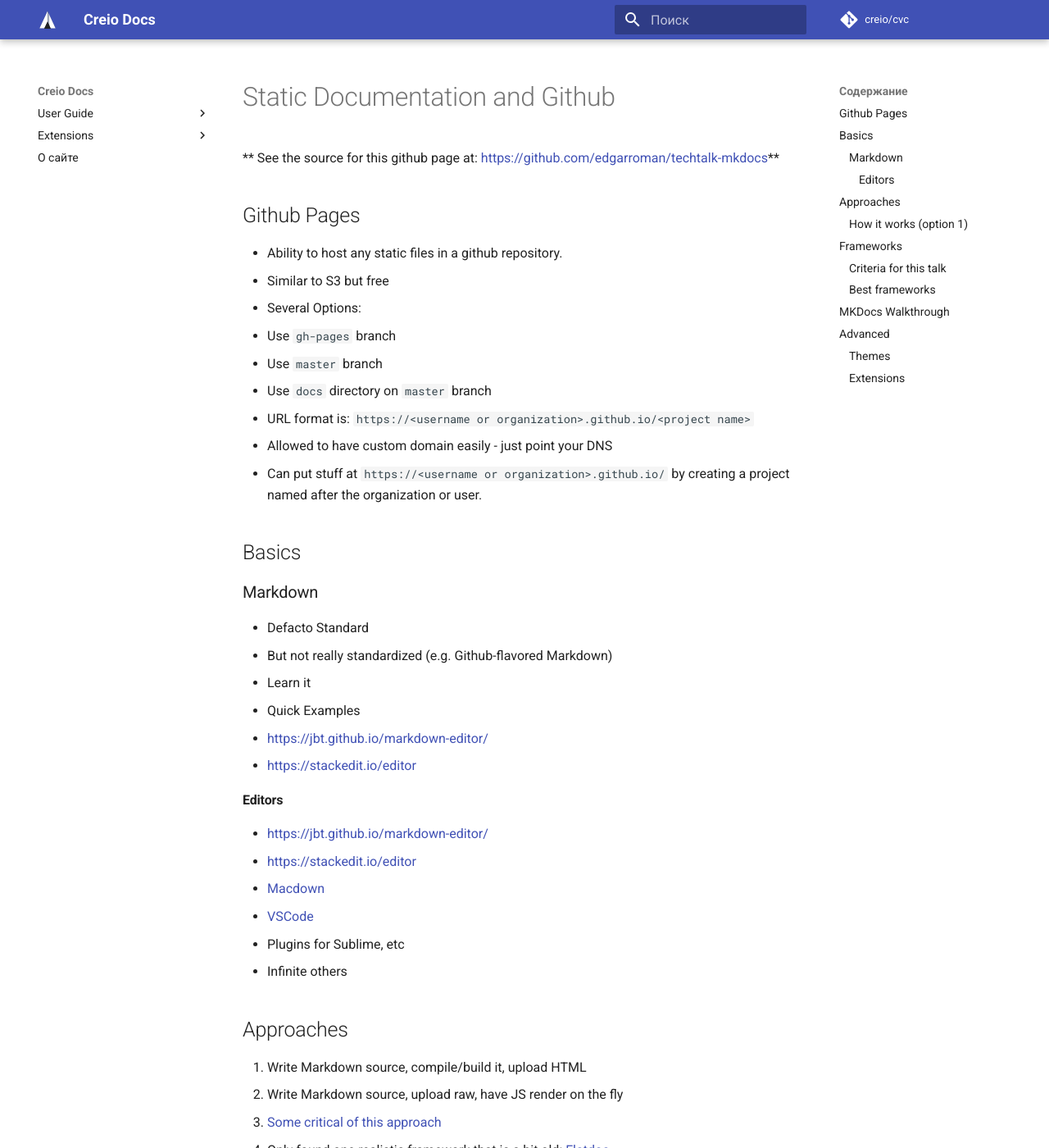
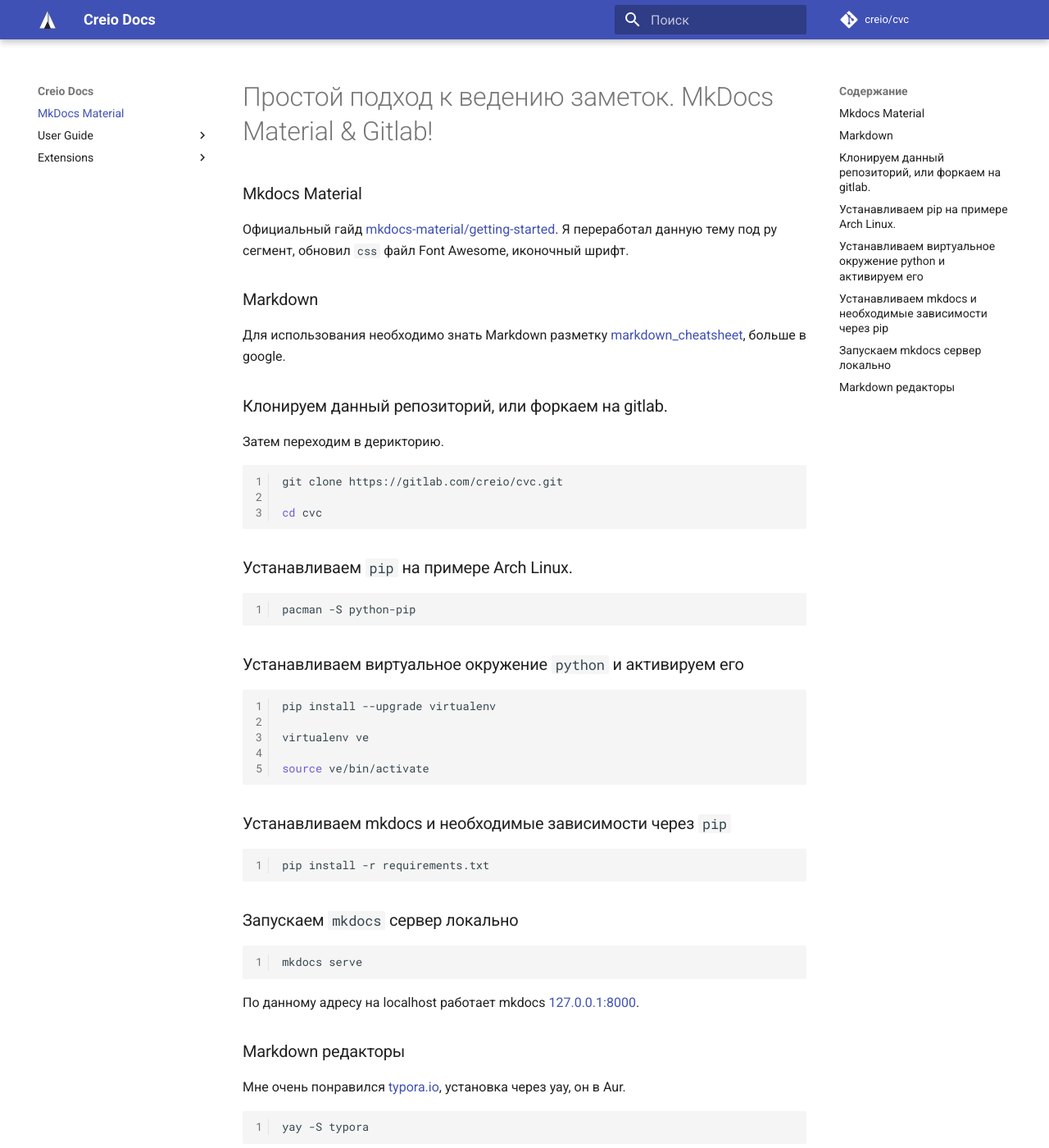
Before and after one commit to Esskander/wiki, an MkDocs documentation site: the page built from docs/index.md, in a window 1280 px wide and 1400 px high. Shown: the whole window at 82% size. Built offline with MkDocs 1.6.1 and Material for MkDocs 9.7.7, drawn with Linux system fonts in a browser that asks for light colours; comment, search, counter and statistics services are not loaded; some of the changed text lies outside the part shown.

Commit message:
2019.04.23 Update

````diff
--- /dev/null
+++ b/docs/assets/css/main.css
@@ -0,0 +1,24 @@
+/*video post */
+.embed-responsive {
+	position: relative;
+	display: block;
+	height: 0;
+	padding: 0;
+	overflow: hidden;
+	margin: 1.75em 0;
+}
+.embed-responsive .embed-responsive-item, .embed-responsive iframe, .embed-responsive embed, .embed-responsive object {
+	position: absolute;
+	top: 0;
+	bottom: 0;
+	left: 0;
+	width: 100%;
+	height: 100%;
+	border: 0;
+}
+.embed-responsive.embed-responsive-16by9 {
+	padding-bottom: 56.25%;
+}
+.embed-responsive.embed-responsive-4by3 {
+	padding-bottom: 75%;
+}
--- a/docs/index.md
+++ b/docs/index.md
@@ -1,153 +1,64 @@
-# Static Documentation and Github
+# Простой подход к ведению заметок. MkDocs Material & Gitlab!
 
-** See the source for this github page at: [https://github.com/edgarroman/techtalk-mkdocs](https://github.com/edgarroman/techtalk-mkdocs)**
+### Mkdocs Material
 
-## Github Pages
+<!-- <div class="embed-responsive embed-responsive-16by9">
+  <iframe src="https://www.youtube.com/embed/ljRDkQVOlqU" frameborder="0" allow="accelerometer; autoplay; encrypted-media; gyroscope; picture-in-picture" allowfullscreen></iframe>
+</div> -->
 
- * Ability to host any static files in a github repository.
- * Similar to S3 but free
- * Several Options:
-   * Use `gh-pages` branch
-   * Use `master` branch
-   * Use `docs` directory on `master` branch
-* URL format is:
-  ```
-  https://<username or organization>.github.io/<project name>
-  ```
-* Allowed to have custom domain easily - just point your DNS
-* Can put stuff at
-  ```
-  https://<username or organization>.github.io/
-  ```
-  by creating a project named after the organization or user.
-
-## Basics
+Официальный гайд [mkdocs-material/getting-started](https://squidfunk.github.io/mkdocs-material/getting-started/). Я переработал данную тему под ру сегмент, обновил `css` файл Font Awesome, иконочный шрифт.
 
 ### Markdown
- * Defacto Standard
- * But not really standardized (e.g. Github-flavored Markdown)
- * Learn it
- * Quick Examples
-   * [https://jbt.github.io/markdown-editor/](https://jbt.github.io/markdown-editor/)
-   * [https://stackedit.io/editor](https://stackedit.io/editor)
 
-#### Editors
- * [https://jbt.github.io/markdown-editor/](https://jbt.github.io/markdown-editor/)
- * [https://stackedit.io/editor](https://stackedit.io/editor)
- * [Macdown](https://macdown.uranusjr.com/)
- * [VSCode](https://code.visualstudio.com/)
- * Plugins for Sublime, etc
- * Infinite others
+Для использования необходимо знать Markdown разметку [markdown_cheatsheet](https://paulradzkov.com/2014/markdown_cheatsheet/), больше в google.
 
-## Approaches
+### Клонируем данный репозиторий, или форкаем на gitlab.
 
- 1. Write Markdown source, compile/build it, upload HTML
- 2. Write Markdown source, upload raw, have JS render on the fly
-   1. [Some critical of this approach](http://stackoverflow.com/questions/22793883/parse-markdown-on-the-fly)
-   2. Only found one realistic framework that is a bit old: [Flatdoc](http://ricostacruz.com/flatdoc/#flatdoc)
-     * [https://edgarroman.github.io/doctest-flatdoc/](https://edgarroman.github.io/doctest-flatdoc/)
+Затем переходим в дерикторию.
 
-Will be focusing on **option 1 above**
+```sh
+git clone https://gitlab.com/creio/cvc.git
 
-### How it works (option 1)
-
-One-time setup of github pages (Easiest to create the `gh-pages` branch.  Autodetected by github).  Then:
-
- 1. Write source material in markdown
- 2. Check source material into the `master` branch
- 3. Run a build on the source material to render material
- 4. Check in rendered material into the `gh-pages` branch
- 5. Rinse, Repeat
-
-If you're really cool, then you will have a CI system do your build for you.  But if you're cheap (like me), just do it manually (Lazy!  SAD!)
-
-## Frameworks
-
-**Tons** Pretty good list: [https://www.staticgen.com/](https://www.staticgen.com/)
-
-Pretty much any language you want: Python, .NET, Go, PHP - even non languages like Javascript!
-
- * Some are better for blogs: Have fancy tag clouds and 'most recent' widgets
- * Some are just straight up pages: More general documentation
- * Some are focused on API: But swagger would probably be a better choice
-
-### Criteria for this talk
-
- 1. General Static Page (non-blog)
- 2. Minimal install overhead (e.g. only Python)
- 5. Good Documentation
- 3. Reasonably good looking output
- 4. Simple
-
-### Best frameworks
-
- 1. [mkdocs](http://www.mkdocs.org/)
-
-Others:
-
- * [Cactus](https://github.com/eudicots/Cactus) - Bad docs
- * [Sphinx](http://www.sphinx-doc.org/en/stable/index.html) - Complicated
- * [Gitbook](https://www.gitbook.com/) - Corporate pig dogs
- * [Jekyll](https://jekyllrb.com/) - Don't know how to use ruby
- * [Hyde](http://hyde.github.io) - Terrible documentation
-
-## MKDocs Walkthrough
-
-1. Create Repo
-2. Install mkdocs
-	```
-	virtualenv ve
-	source ve/bin/activate
-	pip install mkdocs
-	```
-3. Init the mkdocs project
-	```
-	mkdocs new .
-	```
-4. Customize mkdocs.yml
-```yaml
-site_name: Mkdocs overview
-pages:
-  - Home: 'README.md'
-```
-5. Add / Edit pages
-6. Run local server
-   ```
-   mkdocs serve
-   ```
-7. Edit and revise
-8. Commit and push source to github
-9. Deploy to gh-pages
-   ```
-   mkdocs gh-deploy
-   ```
-10. Profit
-
-
-## Advanced
-
-### Themes
-
-```yaml
-site_name: Mkdocs overview
-pages:
-  - Home: 'README.md'
-theme: readthedocs
+cd cvc
 ```
 
-### Extensions
+### Устанавливаем `pip` на примере Arch Linux.
 
-* Any pyMdown extensions
-  ```
-  pip install pymdown-extensions
-  ```
+```sh
+pacman -S python-pip
 
-* [http://facelessuser.github.io/pymdown-extensions/](http://facelessuser.github.io/pymdown-extensions/)
+```
 
-```yaml
-site_name: Mkdocs overview
-pages:
-  - Home: 'README.md'
-markdown_extensions:
-  - pymdownx.superfences
+### Устанавливаем виртуальное окружение `python` и активируем его
+
+```sh
+pip install --upgrade virtualenv
+
+virtualenv ve
+
+source ve/bin/activate
 ```
+
+### Устанавливаем mkdocs и необходимые зависимости через `pip`
+
+```sh
+pip install -r requirements.txt
+```
+
+### Запускаем `mkdocs` сервер локально
+
+```sh
+mkdocs serve
+```
+
+По данному адресу на localhost работает mkdocs [127.0.0.1:8000](http://127.0.0.1:8000).
+
+### Markdown редакторы
+
+Мне очень понравился [typora.io](https://typora.io/), установка через yay, он в Aur.
+
+```sh
+yay -S typora
+```
+
+Онлай редактор [stackedit.io](https://stackedit.io/app).
--- a/mkdocs.yml
+++ b/mkdocs.yml
@@ -9,6 +9,7 @@ site_author: Alex Creio
 copyright: Copyright &copy; <a href="https://cvc.hashbase.io">Alex Creio</a>.
 
 nav:
+  - MkDocs Material: index.md
   - User Guide:
     - Writing Your Docs: user-guide/writing-your-docs.md
     - Styling Your Docs: user-guide/styling-your-docs.md
@@ -27,7 +28,6 @@ nav:
   #   - Release Notes: about/release-notes.md
   #   - Contributing: about/contributing.md
   #   - License: about/license.md
-  - О сайте: whois.md
 
 theme:
   name: material
@@ -58,7 +58,7 @@ extra:
   # disqus: 'your-shortname'
 
 extra_css:
-  - assets/css/extra.css
+  - assets/css/main.css
 
 extra_javascript:
   - 'assets/js/main.js'
````
Also changed, not shown: README.md (+0 -18 lines), docs/whois.md (deleted, +0 -1 lines), docs/assets/css/extra.css (deleted).
